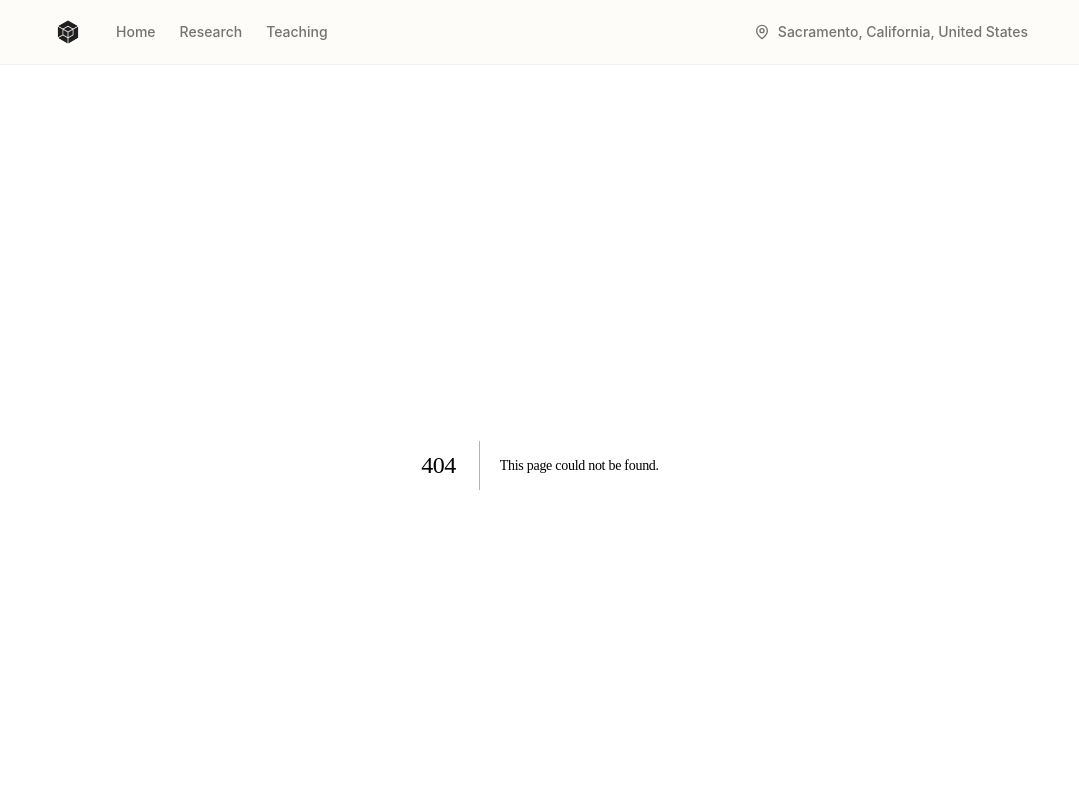
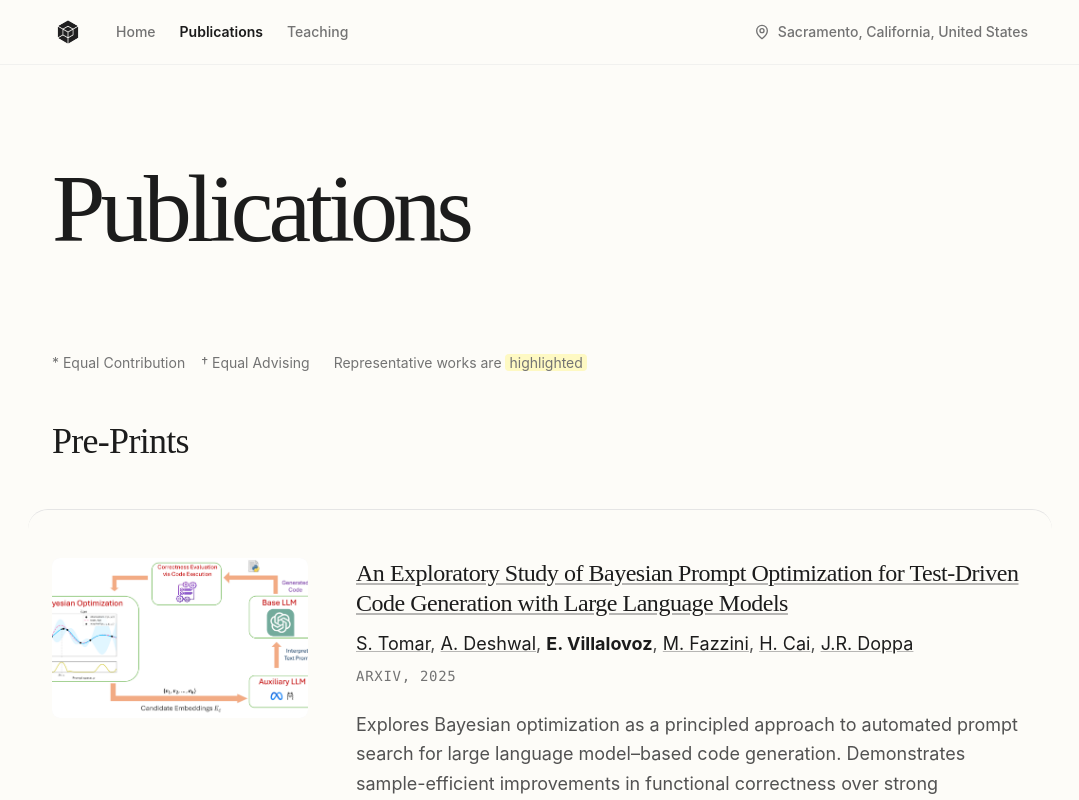
Before and after one commit to ethanvillalovoz/ethanvillalovoz.github.io, a Next.js app: page /publications in a window 1280 px wide. Before the commit this address had no page. Shown: the top 800 px of the page, without its empty margins (100-1179 px from the left). Built offline with nearby package versions, Linux system fonts and the light colour scheme.

Commit message:
Update Navbar links and add Publications page

```diff
--- a/src/app/research/page.tsx
+++ b/src/app/publications/page.tsx
@@ -114,7 +114,7 @@ export default function ResearchPage() {
 					// transition={{ duration: 0.7, ease: "easeOut" }}
 					className="text-7xl md:text-8xl font-serif text-primary dark:text-white tracking-tighter leading-[0.9]"
 				>
-					Research
+					Publications
 				</h1>
 				{/* <a
 						href="https://scholar.google.com/citations?user=CavKFp4AAAAJ&hl=en"
--- a/src/components/Navbar.tsx
+++ b/src/components/Navbar.tsx
@@ -6,7 +6,7 @@ import { usePathname } from "next/navigation";
 
 const navLinks = [
 	{ name: "Home", href: "/" },
-	{ name: "Research", href: "/research" },
+	{ name: "Publications", href: "/publications" },
 	// { name: "Projects", href: "/projects" },
 	{ name: "Teaching", href: "/teaching" },
 ];
```
